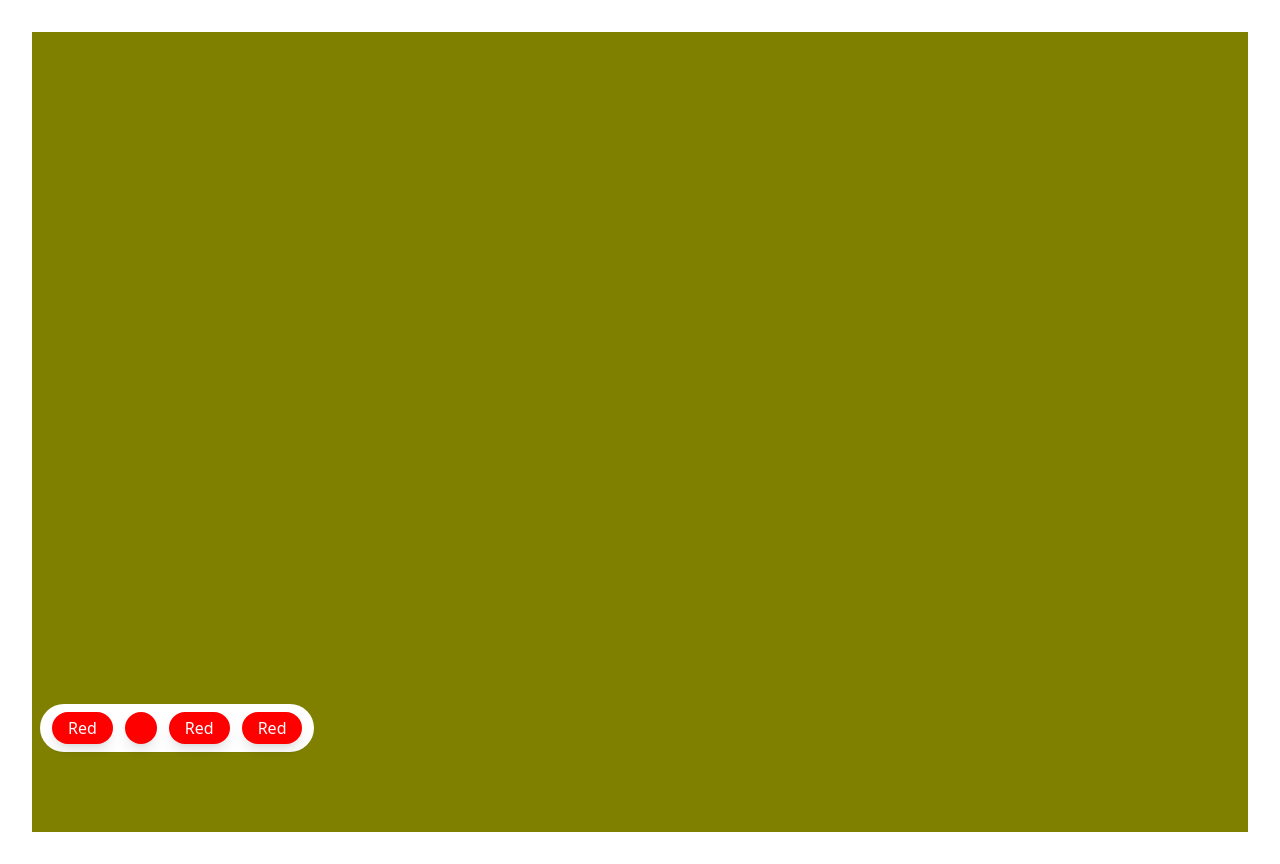
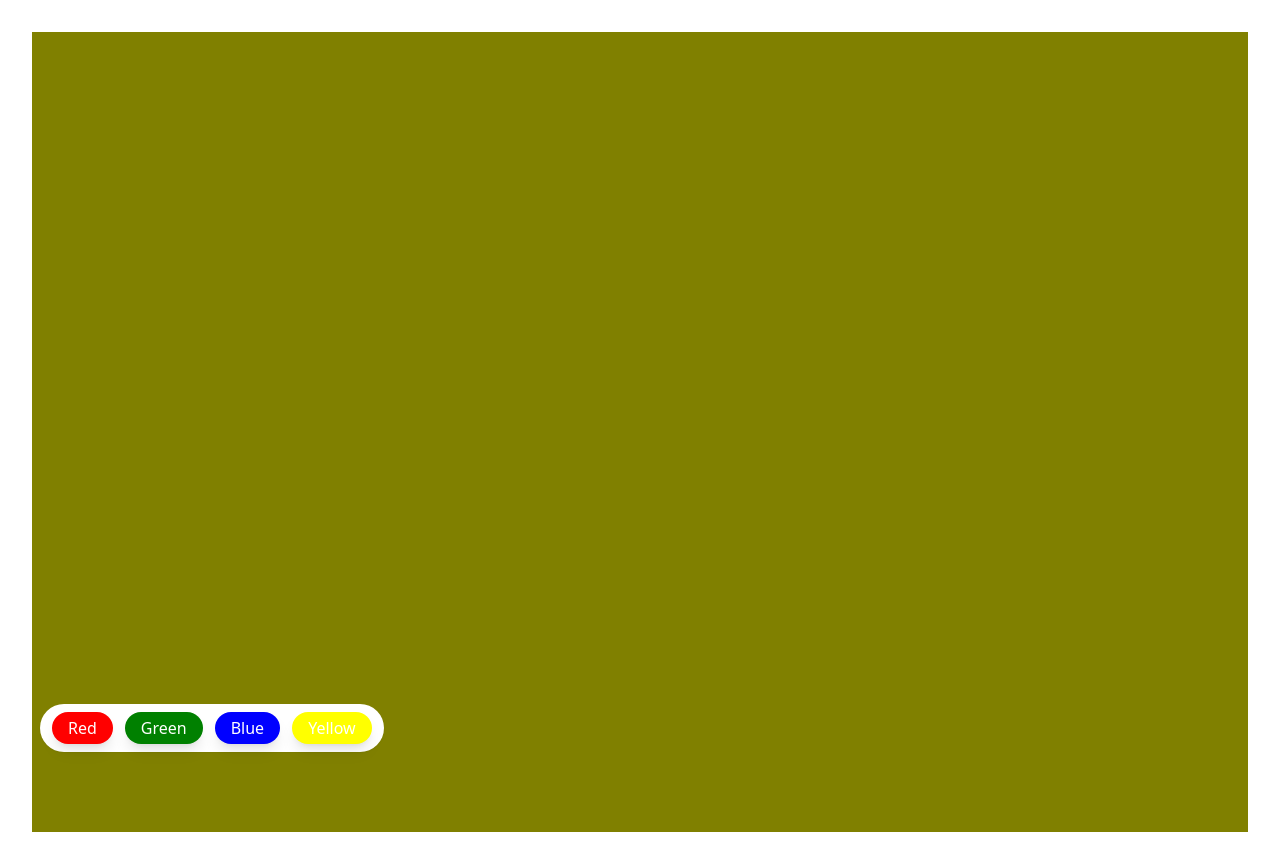
Before and after one commit to aaron-creator/bgChanger, a React (Vite) app: page / in a window 1280 px wide. Built offline with nearby package versions, Linux system fonts and the light colour scheme.

Commit message:
Added code

```diff
--- a/src/App.jsx
+++ b/src/App.jsx
@@ -22,22 +22,22 @@ function App() {
             </button>
             <button
               className="outline-none px-4 py-1 rounded-full text-white shadow-lg"
-              style={{ backgroundColor: "red" }}
+              style={{ backgroundColor: "green" }}
             >
-
+              Green
             </button>
             <button
               className="outline-none px-4 py-1 rounded-full text-white shadow-lg"
-              style={{ backgroundColor: "red" }}
+              style={{ backgroundColor: "blue" }}
             >
-              Red
+              Blue
             </button>
 
             <button
               className="outline-none px-4 py-1 rounded-full text-white shadow-lg"
-              style={{ backgroundColor: "red" }}
+              style={{ backgroundColor: "Yellow" }}
             >
-              Red
+              Yellow
             </button>
           </div>
         </div>
```
